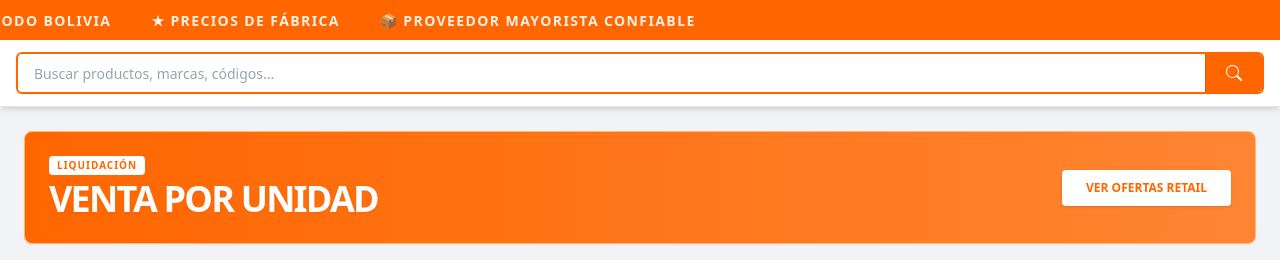
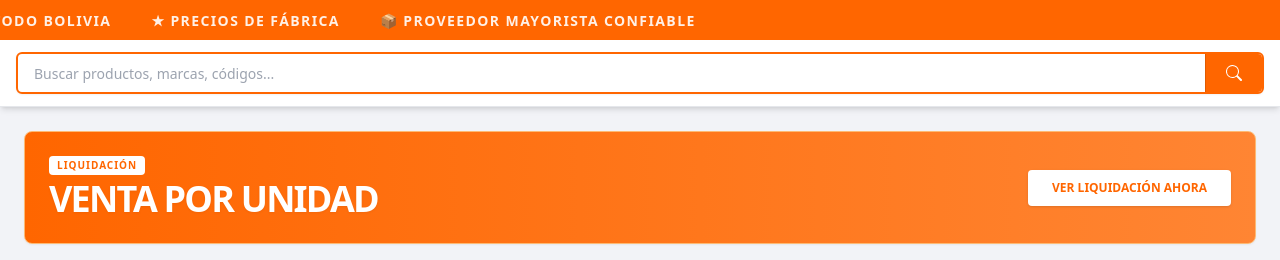
Before and after one commit to Eseve1/Tienda-ale-importadora, a SvelteKit app: page / in a window 1280 px wide. Shown: the top 260 px of the page. Built offline with nearby package versions, Linux system fonts and the light colour scheme; no server answers.

Commit message:
Actualizando texto botones y link

```diff
--- a/src/routes/+page.svelte
+++ b/src/routes/+page.svelte
@@ -1,6 +1,6 @@
 <script lang="ts">
 	import { onMount } from 'svelte';
-	// Importamos los componentes de tarjeta (asegúrate de que existan en tu carpeta lib)
+	// Importamos los componentes de tarjeta
 	import RetailCard from '$lib/components/grid/RetailCard.svelte';
 	import WholesaleCard from '$lib/components/grid/WholesaleCard.svelte';
 
@@ -117,7 +117,7 @@
 							<h1 class="text-2xl md:text-4xl font-[900] uppercase tracking-tighter leading-none text-white drop-shadow-sm">Venta por Unidad</h1>
 						</div>
 						<div class="bg-white text-[#FF6600] px-6 py-2.5 rounded-[4px] font-bold text-xs uppercase shadow hover:bg-orange-50 transition-colors">
-							Ver ofertas retail
+							VER LIQUIDACIÓN AHORA
 						</div>
 					</div>
 				</a>
```
